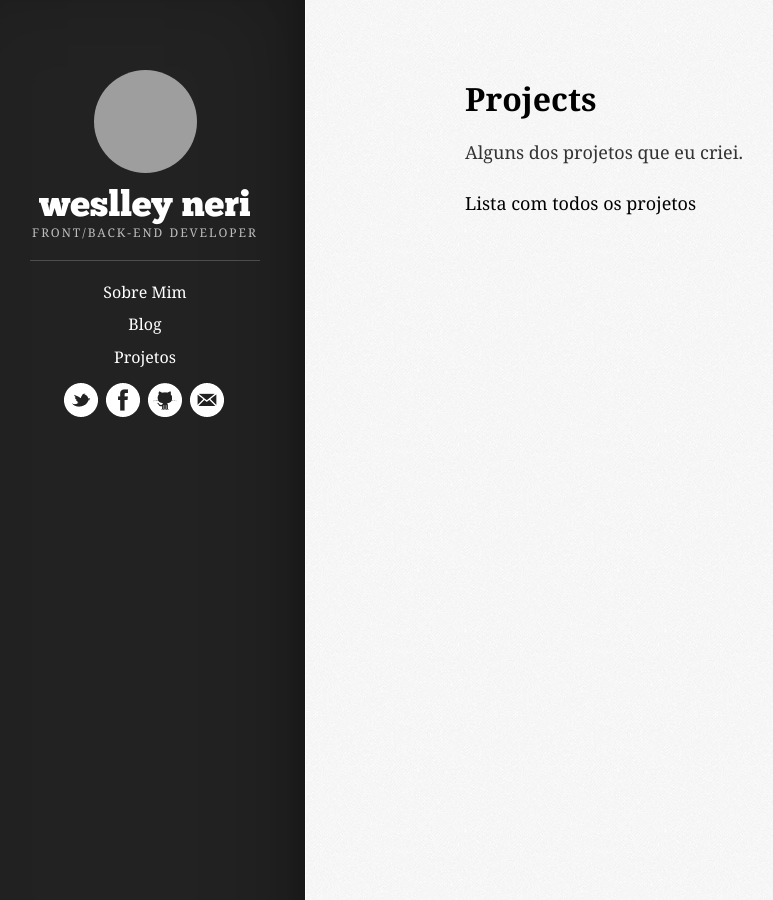
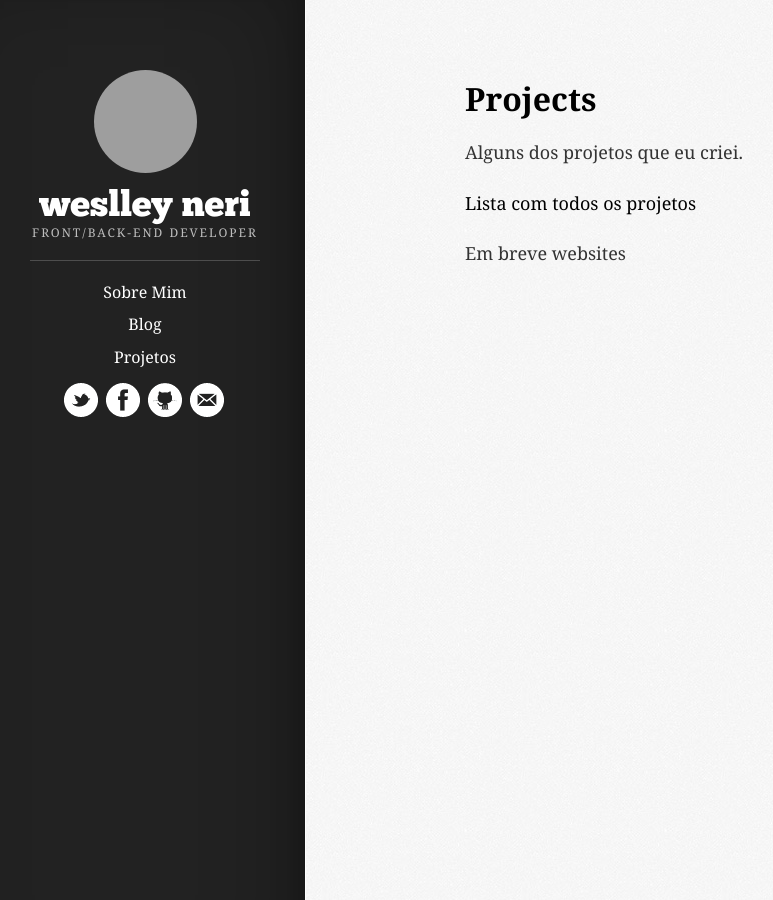
Before and after one commit to weslley39/weslley39.github.io, a Jekyll site: the page built from projects/index.html, in a window 1280 px wide. Shown: the whole page, without its empty margins (15-788 px from the left). Built offline with Jekyll 4.4.1, drawn with Linux system fonts in a browser that asks for light colours; nearby versions of some CDN libraries; some web fonts are replaced; Markdown is read by kramdown in place of the engine named in the settings; a script that is not in the unit is left out; grey boxes are pictures that could not be loaded.

Commit message:
novos projetos adicionados
novos projetos adicionados

```diff
--- a/projects/index.html
+++ b/projects/index.html
@@ -10,6 +10,10 @@
 <p>Alguns dos projetos que eu criei.</p>
 
 <div>
+    <div class="github-repos" data-repo="weslley39/InstaInsta"></div>
+    <div class="github-repos" data-repo="weslley39/Hot-Blog"></div>
+    <div class="github-repos" data-repo="weslley39/Angular-SPA"></div>
+    <div class="github-repos" data-repo="weslley39/TheMovieDB"></div>
     <div class="github-repos" data-repo="weslley39/Arcnet-Simple-Format"></div>
     <div class="github-repos" data-repo="weslley39/Arcnet-Simple-Mask"></div>
 </div>
@@ -21,3 +25,5 @@
 </script>
 
 <a href="https://github.com/weslley39?tab=repositories">Lista com todos os projetos</a>
+
+<p>Em breve websites</p>
```
